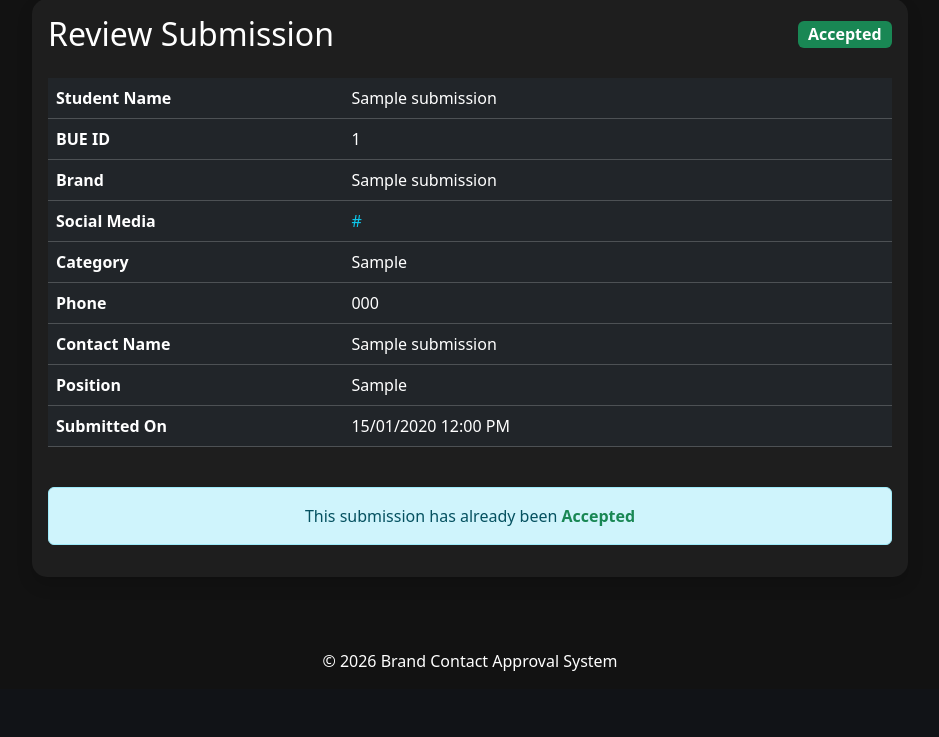
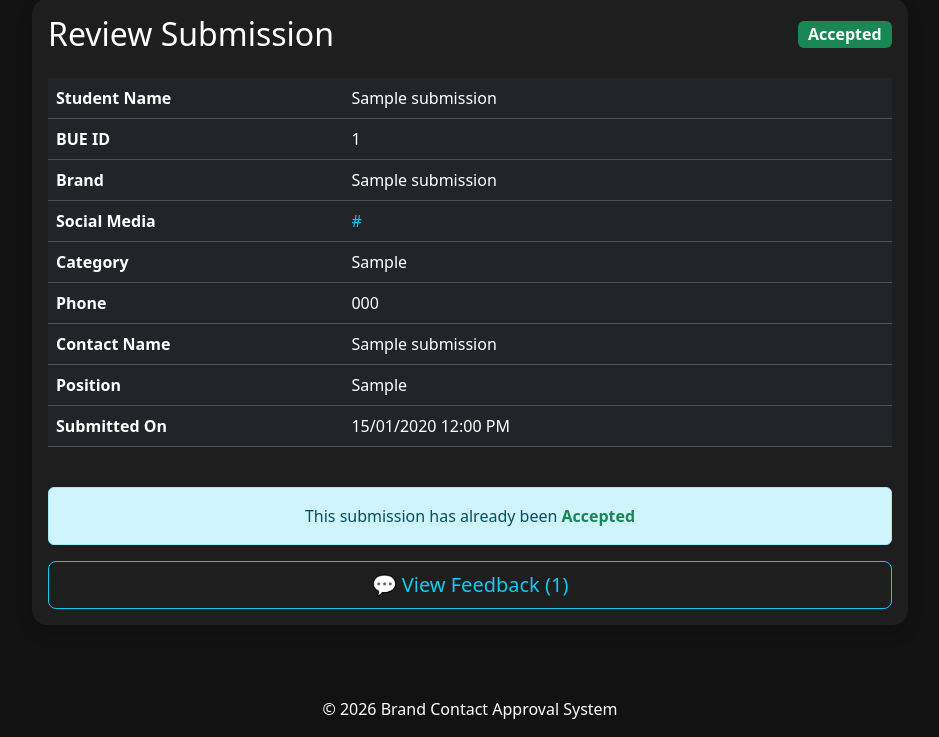
Before and after one commit to ahmedsh20/BrandApprovalSystem, a Flask app: template templates/review.html in a window 1280 px wide. Shown: the part 342-1079 px from the top of the page, without its empty margins (170-1109 px from the left). Before the commit the page ends 1013 px from the top, so only its background shows below. Run offline with Flask 3, Linux system fonts and the light colour scheme; the template is opened without the code that fills it: values that come from a table or form of the project are taken from there, others are empty; tables that the repository leaves empty hold one stand-in row (values such as "Sample post").

Commit message:
Admins can view request feedback

```diff
--- a/templates/review.html
+++ b/templates/review.html
@@ -263,20 +263,6 @@ Review Submission
 
                 </div>
 
-            {% if submission.status == "Accepted" or submission.feedbacks %}
-
-            <div class="row mt-3">
-
-                <div class="col-12 text-center">
-
-                    <a href="/admin/review/{{ submission.id }}/feedbacks" class="btn btn-outline-info btn-lg w-100">💬 View Feedback ({{ submission.feedbacks|length }})</a>
-
-                </div>
-
-            </div>
-
-            {% endif %}
-
                 {% if session.get("admin_role") == "Master" %}
 
                 <div class="row mt-3">
@@ -372,6 +358,19 @@ Review Submission
                 {% endif %}
 
             {% endif %}
+            {% if submission.status == "Accepted" or submission.feedbacks %}
+
+            <div class="row mt-3">
+
+                <div class="col-12 text-center">
+
+                    <a href="/admin/review/{{ submission.id }}/feedbacks" class="btn btn-outline-info btn-lg w-100">💬 View Feedback ({{ submission.feedbacks|length }})</a>
+
+                </div>
+
+            </div>
+
+            {% endif %}
 
                         {% if session.get("admin_role") == "Master" %}
 
```
